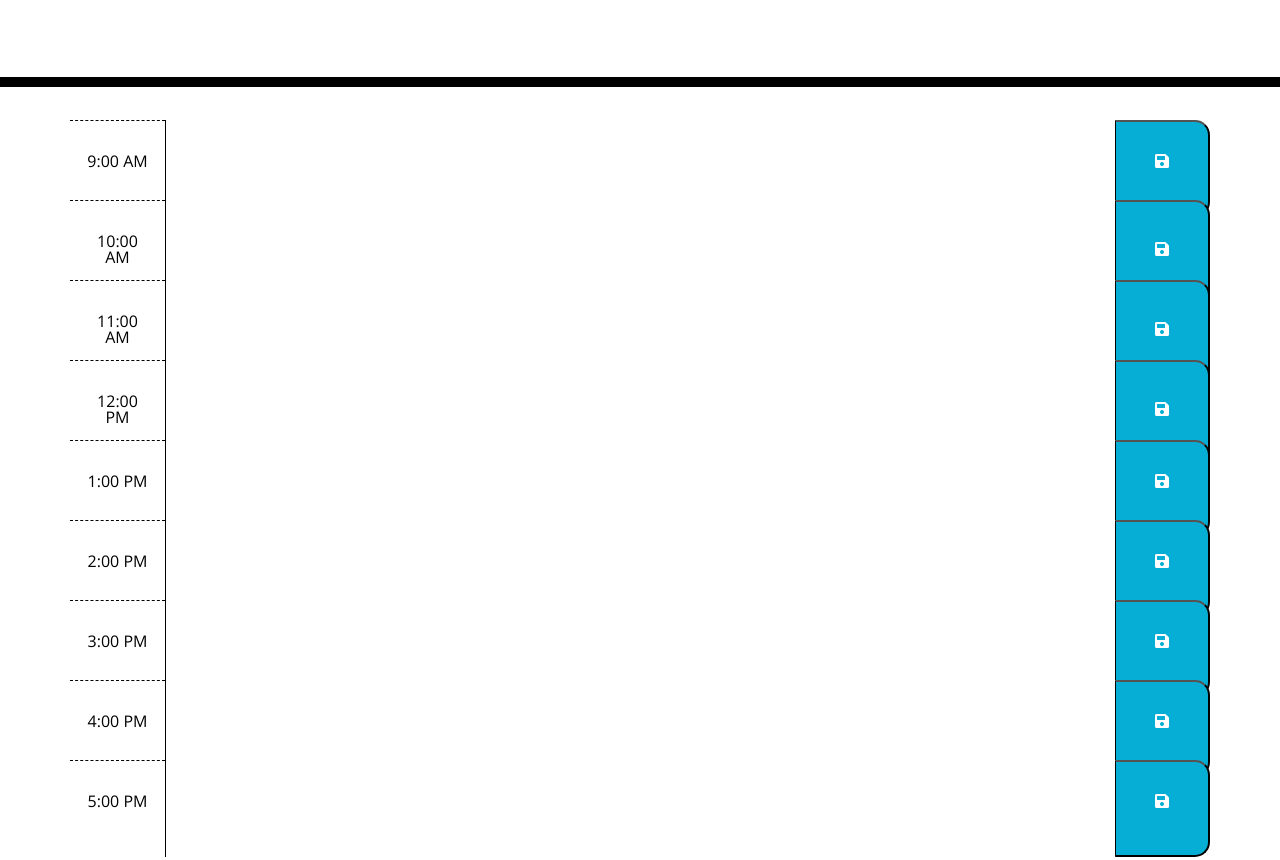
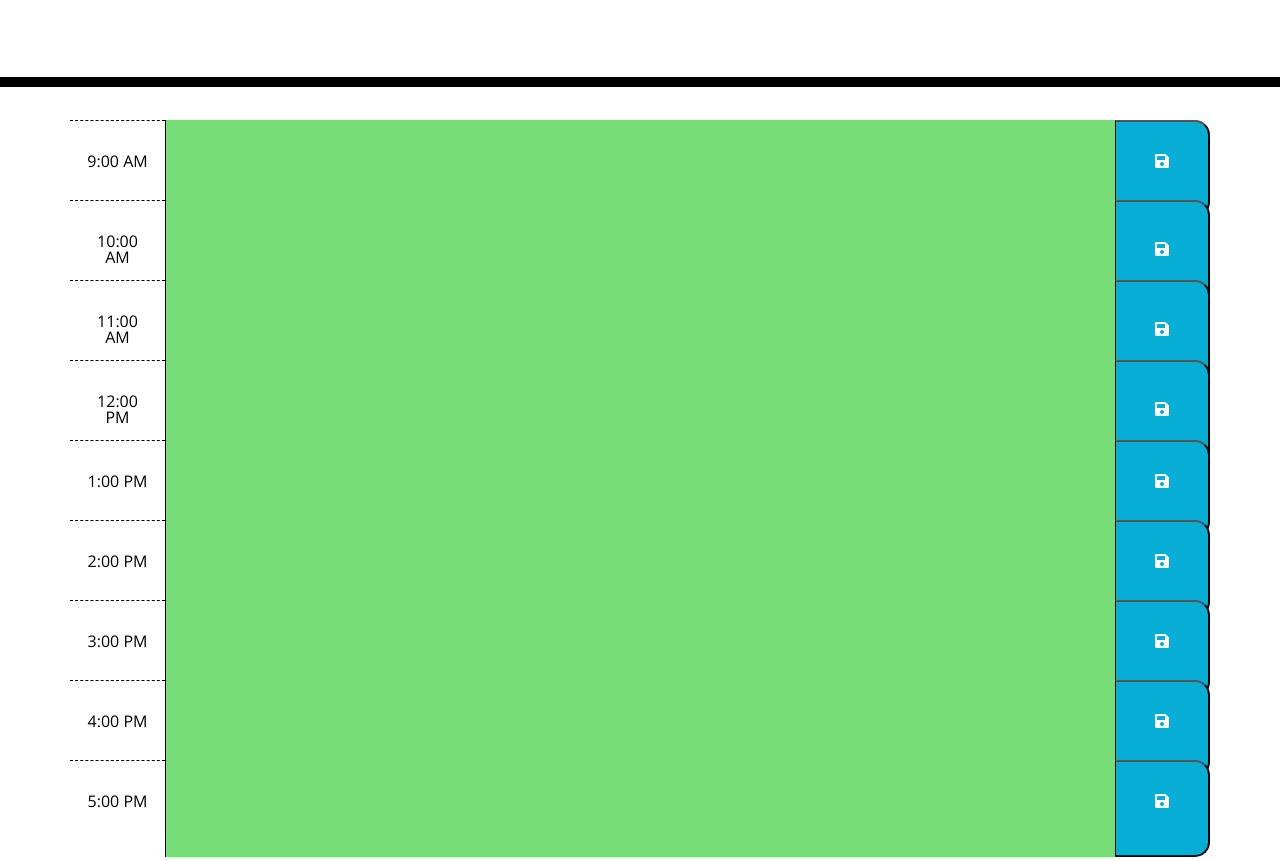
Before and after one commit to kvetsitty/work-day-scheduler, a plain HTML site: page index.html in a window 1280 px wide. Shown: the part 181-1041 px from the top of the page. Drawn offline with nearby package versions, Linux system fonts and the light colour scheme.

Commit message:
added js file

```diff
--- /dev/null
+++ b/assets/js/script.js
@@ -0,0 +1,20 @@
+var currentHour = moment().format('H')
+
+for (let i = 9; i <= 17; i++) {
+    var textBlock = $('#' + i)
+    if (currentHour < i) {
+        textBlock.addClass('future')
+    } else if (currentHour === i) {
+        textBlock.addClass('present')
+    } else if (currentHour > i) {
+        textBlock.addClass('past')
+    }
+    textBlock.val(localStorage.getItem(i))
+
+}
+
+$('.saveBtn').on("click", function() {
+    var timeRow = $(this).siblings("textarea").attr('id')
+    var activity = $(this).siblings("textarea").val()
+    localStorage.setItem(timeRow, activity)
+})
--- a/index.html
+++ b/index.html
@@ -1,23 +1,14 @@
 <!DOCTYPE html>
 <html lang="en">
+
 <head>
   <meta charset="UTF-8" />
   <meta name="viewport" content="width=device-width, initial-scale=1.0" />
   <meta http-equiv="X-UA-Compatible" content="ie=edge" />
-    <link
-      rel="stylesheet"
-      href="https://stackpath.bootstrapcdn.com/bootstrap/4.3.1/css/bootstrap.min.css"
-    />
-    <link
-      rel="stylesheet"
-      href="https://use.fontawesome.com/releases/v5.8.1/css/all.css"
-      integrity="sha384-50oBUHEmvpQ+1lW4y57PTFmhCaXp0ML5d60M1M7uH2+nqUivzIebhndOJK28anvf"
-      crossorigin="anonymous"
-    />
-    <link
-      href="https://fonts.googleapis.com/css?family=Open+Sans&display=swap"
-      rel="stylesheet"
-    />
+  <link rel="stylesheet" href="https://stackpath.bootstrapcdn.com/bootstrap/4.3.1/css/bootstrap.min.css" />
+  <link rel="stylesheet" href="https://use.fontawesome.com/releases/v5.8.1/css/all.css"
+    integrity="sha384-50oBUHEmvpQ+1lW4y57PTFmhCaXp0ML5d60M1M7uH2+nqUivzIebhndOJK28anvf" crossorigin="anonymous" />
+  <link href="https://fonts.googleapis.com/css?family=Open+Sans&display=swap" rel="stylesheet" />
   <link rel="stylesheet" href="./assets/css/style.css" />
   <title>Work Day Scheduler</title>
 </head>
@@ -34,9 +25,9 @@
       <div class="hour col-1">
         <p class="time-block">9:00 AM</p>
       </div>
-          <textarea class="textarea col-10">
+      <textarea class="textarea col-10" id="9">
           </textarea>
-          <button type = "button" class="saveBtn col-1"><i class="fas fa-save">
+      <button type="button" class="saveBtn col-1"><i class="fas fa-save">
         </i></button>
     </div>
 
@@ -44,9 +35,9 @@
       <div class="hour col-1">
         <p class="time-block">10:00 AM</p>
       </div>
-          <textarea class="textarea col-10">
+      <textarea class="textarea col-10" id="10">
           </textarea>
-          <button type = "button" class="saveBtn col-1"><i class="fas fa-save">
+      <button type="button" class="saveBtn col-1"><i class="fas fa-save">
         </i></button>
     </div>
 
@@ -54,9 +45,9 @@
       <div class="hour col-1">
         <p class="time-block">11:00 AM</p>
       </div>
-          <textarea class="textarea col-10">
+      <textarea class="textarea col-10" id="11">
           </textarea>
-          <button type = "button" class="saveBtn col-1"><i class="fas fa-save">
+      <button type="button" class="saveBtn col-1"><i class="fas fa-save">
         </i></button>
     </div>
 
@@ -64,9 +55,9 @@
       <div class="hour col-1">
         <p class="time-block">12:00 PM</p>
       </div>
-          <textarea class="textarea col-10">
+      <textarea class="textarea col-10" id="12">
           </textarea>
-          <button type = "button" class="saveBtn col-1"><i class="fas fa-save">
+      <button type="button" class="saveBtn col-1"><i class="fas fa-save">
         </i></button>
     </div>
 
@@ -74,9 +65,9 @@
       <div class="hour col-1">
         <p class="time-block">1:00 PM</p>
       </div>
-          <textarea class="textarea col-10">
+      <textarea class="textarea col-10" id="13">
           </textarea>
-          <button type = "button" class="saveBtn col-1"><i class="fas fa-save">
+      <button type="button" class="saveBtn col-1"><i class="fas fa-save">
         </i></button>
     </div>
 
@@ -84,9 +75,9 @@
       <div class="hour col-1">
         <p class="time-block">2:00 PM</p>
       </div>
-          <textarea class="textarea col-10">
+      <textarea class="textarea col-10" id="14">
           </textarea>
-          <button type = "button" class="saveBtn col-1"><i class="fas fa-save">
+      <button type="button" class="saveBtn col-1"><i class="fas fa-save">
         </i></button>
     </div>
 
@@ -94,9 +85,9 @@
       <div class="hour col-1">
         <p class="time-block">3:00 PM</p>
       </div>
-          <textarea class="textarea col-10">
+      <textarea class="textarea col-10" id="15">
           </textarea>
-          <button type = "button" class="saveBtn col-1"><i class="fas fa-save">
+      <button type="button" class="saveBtn col-1"><i class="fas fa-save">
         </i></button>
     </div>
 
@@ -104,9 +95,9 @@
       <div class="hour col-1">
         <p class="time-block">4:00 PM</p>
       </div>
-          <textarea class="textarea col-10">
+      <textarea class="textarea col-10" id="16">
           </textarea>
-          <button type = "button" class="saveBtn col-1"><i class="fas fa-save">
+      <button type="button" class="saveBtn col-1"><i class="fas fa-save">
         </i></button>
     </div>
 
@@ -114,14 +105,16 @@
       <div class="hour col-1">
         <p class="time-block">5:00 PM</p>
       </div>
-          <textarea class="textarea col-10">
+      <textarea class="textarea col-10" id="17">
           </textarea>
-          <button type = "button" class="saveBtn col-1"><i class="fas fa-save">
+      <button type="button" class="saveBtn col-1"><i class="fas fa-save">
         </i></button>
     </div>
   </div>
 
   <script src="https://code.jquery.com/jquery-3.4.1.min.js"></script>
   <script src="https://cdnjs.cloudflare.com/ajax/libs/moment.js/2.24.0/moment.min.js"></script>
+  <script src="./assets/js/script.js"></script>
 </body>
+
 </html>
```
Lines whose indentation alone changed are shown as unchanged.
